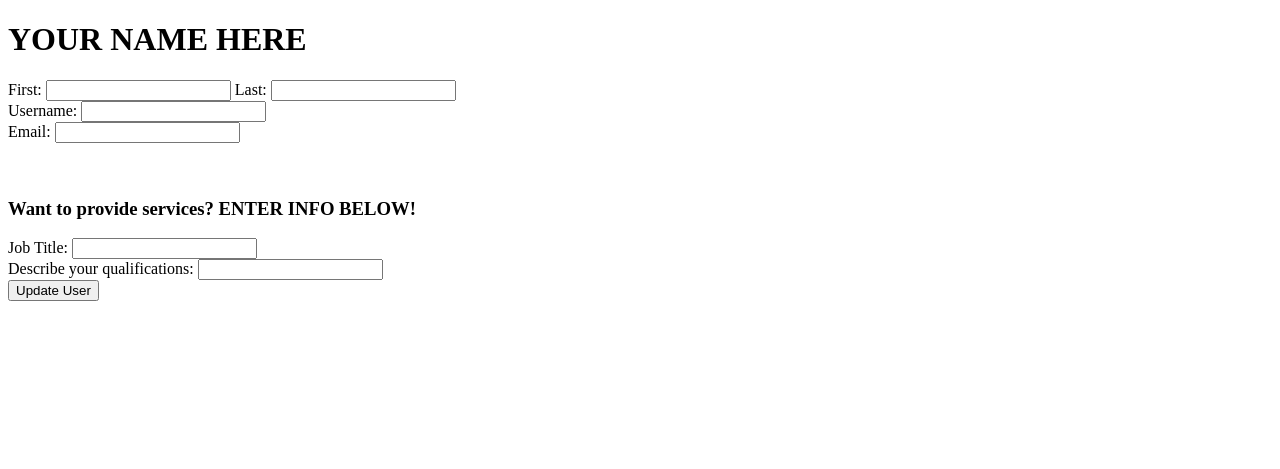
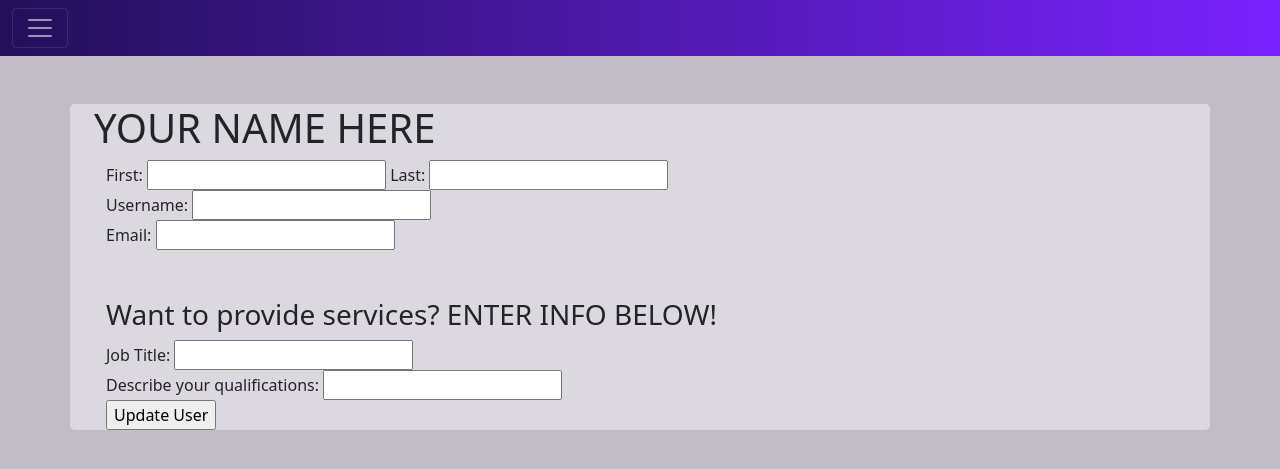
Before and after one commit to jaybyrd3/cs341, a Flask app: page /account in a window 1280 px wide. Shown: the top 469 px of the page. Run offline with Flask 3, Linux system fonts and the light colour scheme; some libraries are stand-ins or nearby versions.

Commit message:
style the account
Signed-off-by: Sawyer Sawotin <sawotin6713@uwlax.edu>

```diff
--- a/templates/account.html
+++ b/templates/account.html
@@ -2,8 +2,35 @@
 <html>
     <head>
         <title>My Account</title>
+        <link rel="stylesheet" href="../static/index.css">
+        <link href="https://cdn.jsdelivr.net/npm/bootstrap@5.0.2/dist/css/bootstrap.min.css" rel="stylesheet" integrity="sha384-EVSTQN3/azprG1Anm3QDgpJLIm9Nao0Yz1ztcQTwFspd3yD65VohhpuuCOmLASjC" crossorigin="anonymous">
+        <script src="https://cdn.jsdelivr.net/npm/bootstrap@5.0.2/dist/js/bootstrap.bundle.min.js" integrity="sha384-MrcW6ZMFYlzcLA8Nl+NtUVF0sA7MsXsP1UyJoMp4YLEuNSfAP+JcXn/tWtIaxVXM" crossorigin="anonymous"></script>
+        <script src="https://kit.fontawesome.com/1f10d8fda7.js" crossorigin="anonymous"></script>
+        <link href="https://cdnjs.cloudflare.com/ajax/libs/font-awesome/5.15.3/css/all.min.css" rel="stylesheet"></script>
     </head>
     <body>
+
+        <div class="collapse" id="navbarToggleExternalContent">
+            <div class="our-nav p-4">
+                <div class="container our-nav">
+                    <a class="navbar-brand" href="#">
+                    <img src="../dummylogo.png" alt="" width="40" height="40" style="border-radius:50%">
+                    </a>
+                </div>
+                <a href = "/" class = "nav-link text-white">Home</a>
+                <a href = "/add" class = "nav-link text-white">Add New User</a>
+                <a href = "/users" class = "nav-link text-white">View All Users</a>
+                <a href = "/login" class = "nav-link text-white">Login</a>
+            </div>
+        </div>
+        <nav class="navbar navbar-dark our-nav">
+            <div class="container-fluid">
+                <button class="navbar-toggler" type="button" data-bs-toggle="collapse" data-bs-target="#navbarToggleExternalContent" aria-controls="navbarToggleExternalContent" aria-expanded="false" aria-label="Toggle navigation">
+                <span class="navbar-toggler-icon"></span>
+                </button>
+            </div>
+        </nav>
+        <div class="container maincontent rounded-3 my-5">
             <div class="container">
                 <!--Need to make this <h1> the name of current user-->
                 <h1>YOUR NAME HERE</h1>
@@ -37,6 +64,6 @@
                     </div>
                 </form>
             </div>
-
+        </div>
     </body>
 </html>
```
Lines whose indentation alone changed are shown as unchanged.
